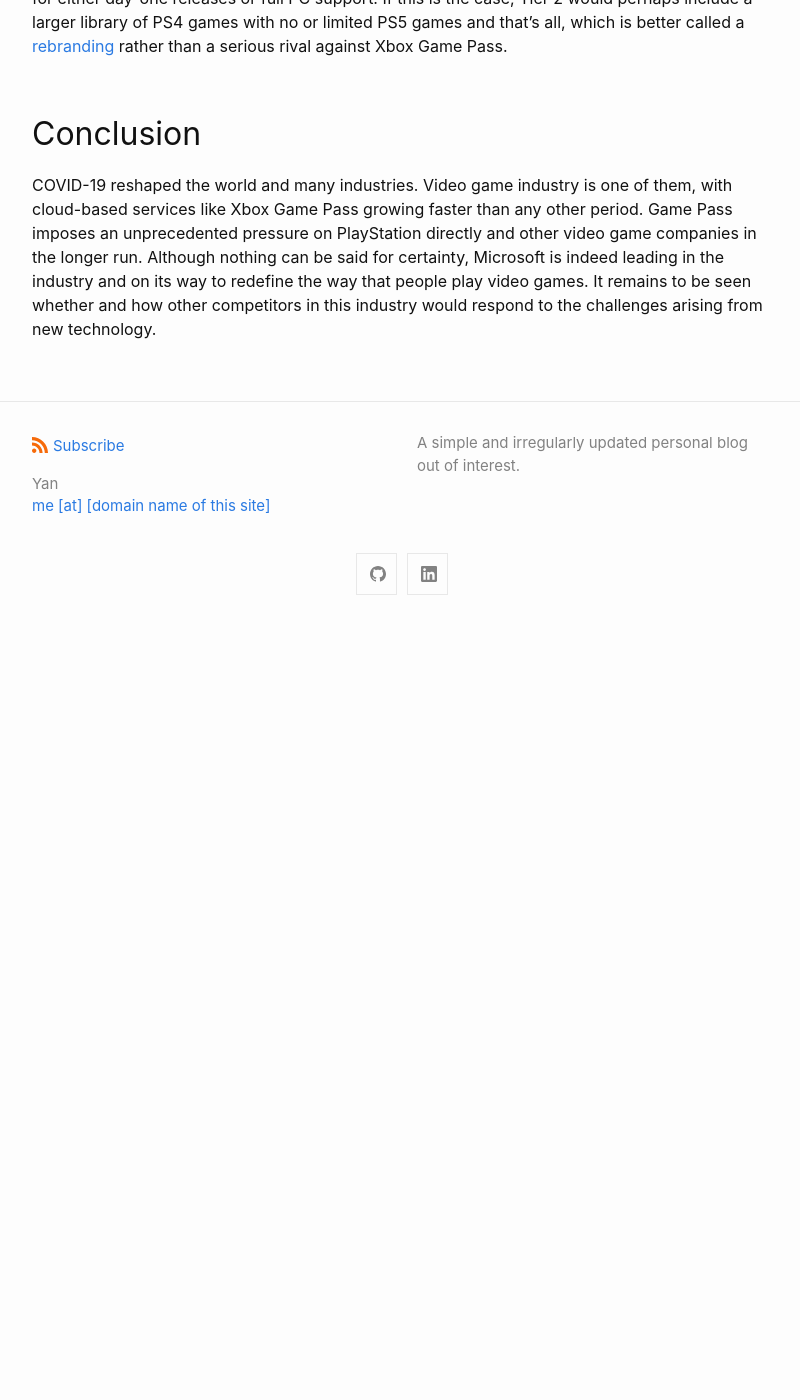
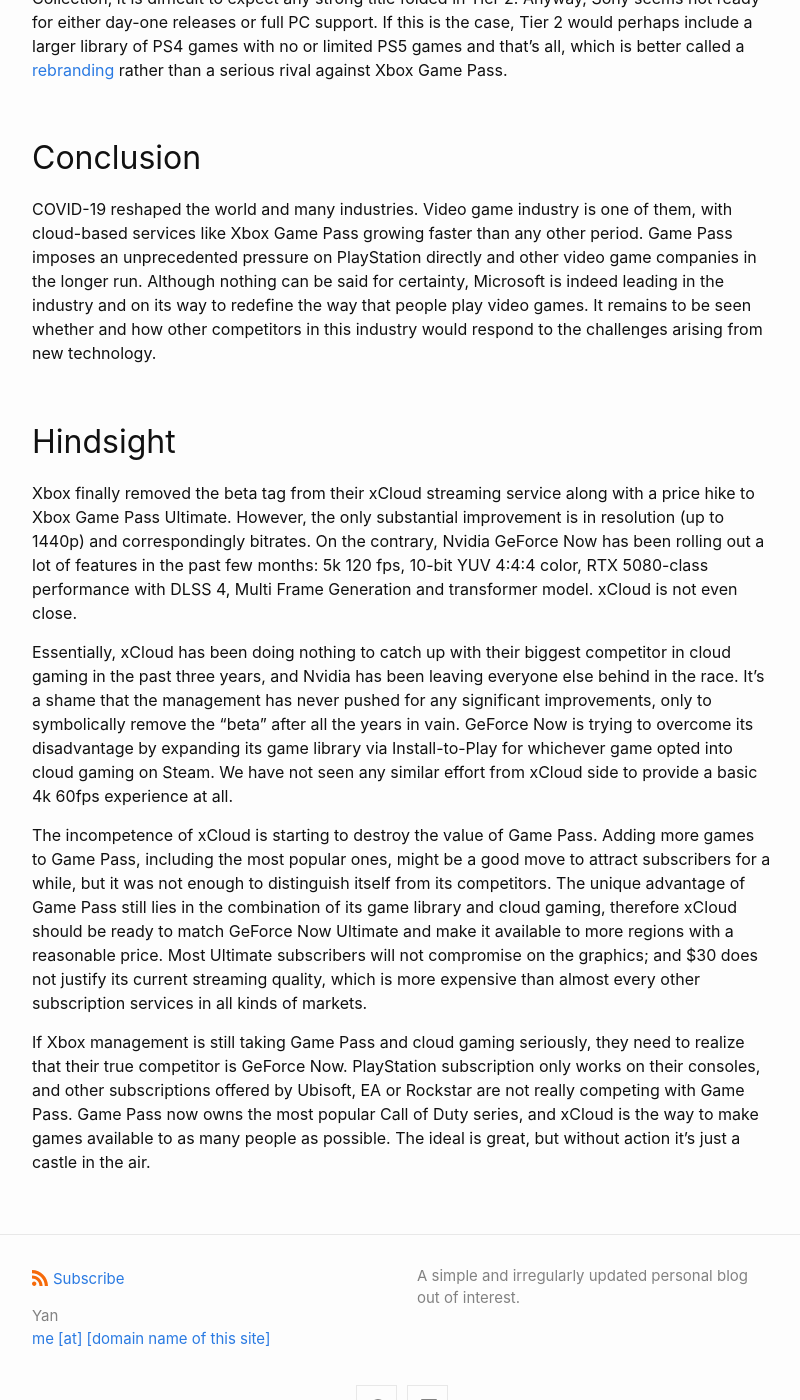
Before and after one commit to maristie/maristie.github.io, a Jekyll site: the page built from _posts/2022-01-23-Why-PlayStation-is-Losing-the-Console-War-Against-Xbox.md, in a window 1280 px wide and 1400 px high, scrolled down 4369 px. Shown: the whole window, without its empty margins (238-1038 px from the left). Built offline with Jekyll 4.4.1, drawn with Linux system fonts in a browser that asks for light colours; before the commit the page ends 4999 px from its top, so only the background shows below that.

Commit message:
Update article

```diff
--- a/_posts/2022-01-23-Why-PlayStation-is-Losing-the-Console-War-Against-Xbox.md
+++ b/_posts/2022-01-23-Why-PlayStation-is-Losing-the-Console-War-Against-Xbox.md
@@ -86,3 +86,13 @@ Considering the current PS Plus is no match for Xbox Game Pass and the extra con
 ## Conclusion
 
 COVID-19 reshaped the world and many industries. Video game industry is one of them, with cloud-based services like Xbox Game Pass growing faster than any other period. Game Pass imposes an unprecedented pressure on PlayStation directly and other video game companies in the longer run. Although nothing can be said for certainty, Microsoft is indeed leading in the industry and on its way to redefine the way that people play video games. It remains to be seen whether and how other competitors in this industry would respond to the challenges arising from new technology.
+
+## Hindsight
+
+Xbox finally removed the beta tag from their xCloud streaming service along with a price hike to Xbox Game Pass Ultimate. However, the only substantial improvement is in resolution (up to 1440p) and correspondingly bitrates. On the contrary, Nvidia GeForce Now has been rolling out a lot of features in the past few months: 5k 120 fps, 10-bit YUV 4:4:4 color, RTX 5080-class performance with DLSS 4, Multi Frame Generation and transformer model. xCloud is not even close.
+
+Essentially, xCloud has been doing nothing to catch up with their biggest competitor in cloud gaming in the past three years, and Nvidia has been leaving everyone else behind in the race. It's a shame that the management has never pushed for any significant improvements, only to symbolically remove the "beta" after all the years in vain. GeForce Now is trying to overcome its disadvantage by expanding its game library via Install-to-Play for whichever game opted into cloud gaming on Steam. We have not seen any similar effort from xCloud side to provide a basic 4k 60fps experience at all.
+
+The incompetence of xCloud is starting to destroy the value of Game Pass. Adding more games to Game Pass, including the most popular ones, might be a good move to attract subscribers for a while, but it was not enough to distinguish itself from its competitors. The unique advantage of Game Pass still lies in the combination of its game library and cloud gaming, therefore xCloud should be ready to match GeForce Now Ultimate and make it available to more regions with a reasonable price. Most Ultimate subscribers will not compromise on the graphics; and $30 does not justify its current streaming quality, which is more expensive than almost every other subscription services in all kinds of markets.
+
+If Xbox management is still taking Game Pass and cloud gaming seriously, they need to realize that their true competitor is GeForce Now. PlayStation subscription only works on their consoles, and other subscriptions offered by Ubisoft, EA or Rockstar are not really competing with Game Pass. Game Pass now owns the most popular Call of Duty series, and xCloud is the way to make games available to as many people as possible. The ideal is great, but without action it's just a castle in the air.
```
